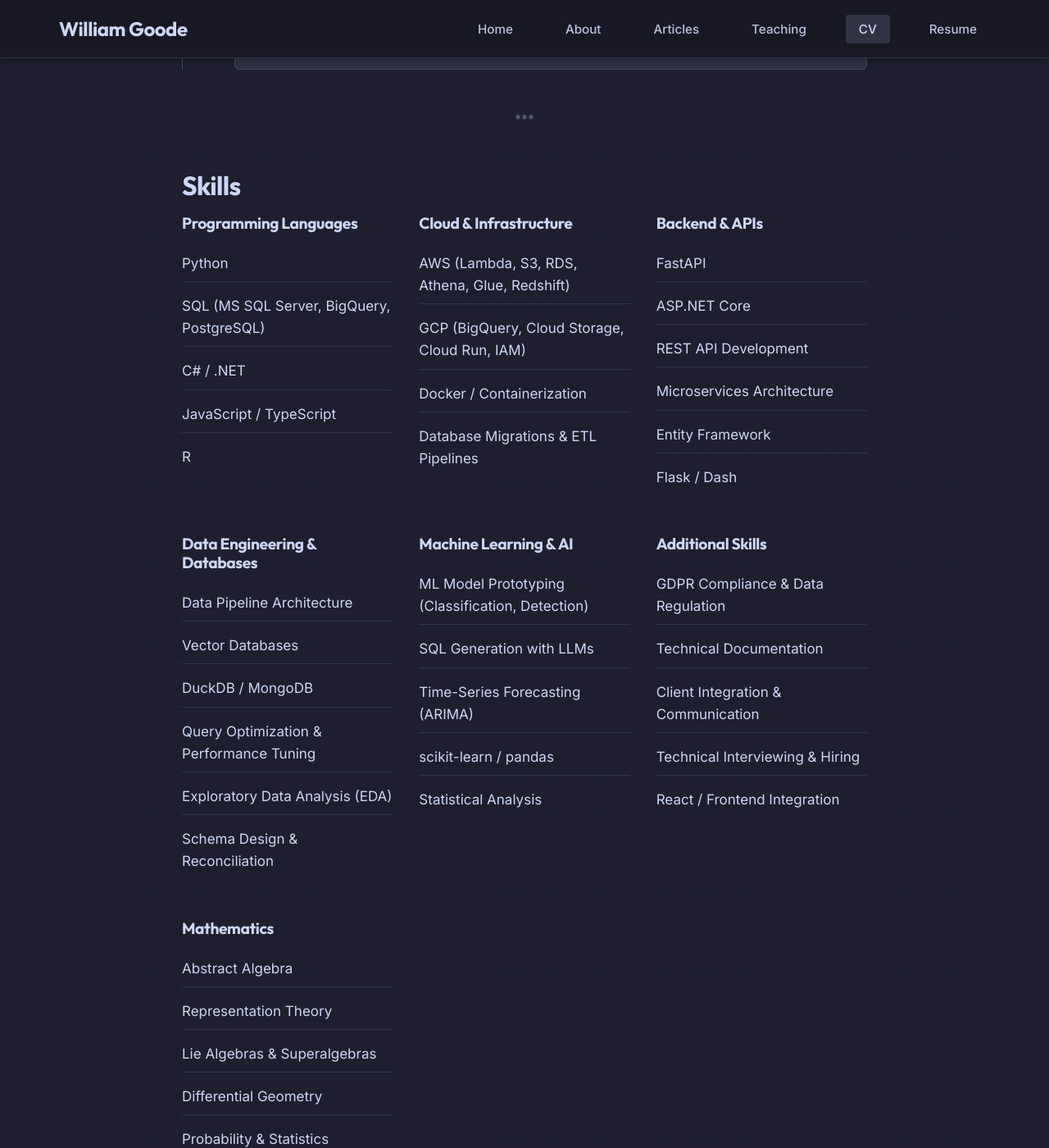
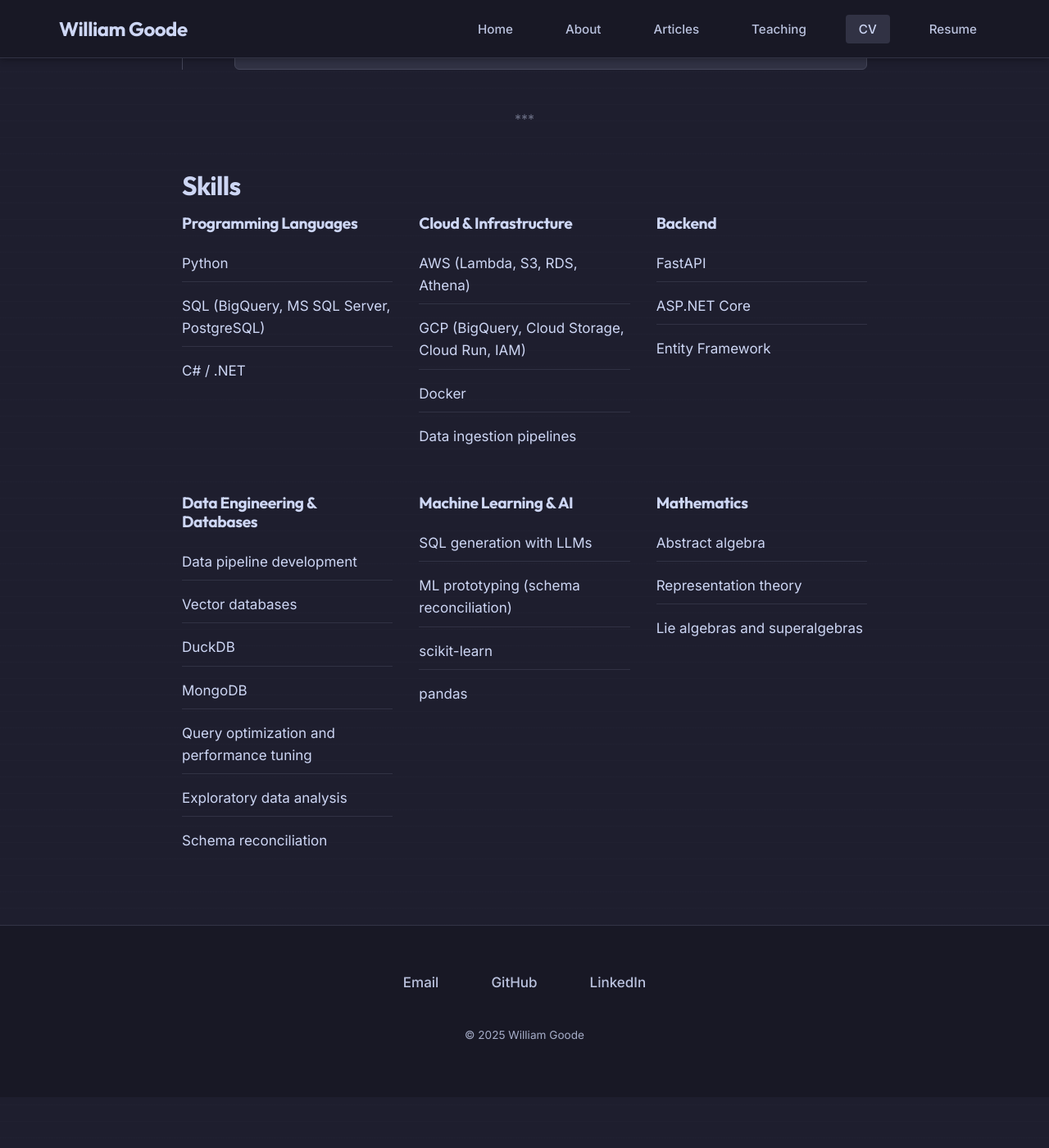
Before and after one commit to william-goode/william-goode.github.io, a Jekyll site: the page built from cv.html, in a window 1280 px wide and 1400 px high, scrolled down 1832 px. Shown: the whole window at 82% size. Built offline with Jekyll 4.4.1, drawn with Linux system fonts in a browser that asks for light colours; after the commit the page ends 3170 px from its top, so only the background shows below that.

Commit message:
Refine technical skills: remove inflated claims, improve clarity

```diff
--- a/_data/cv.yml
+++ b/_data/cv.yml
@@ -177,56 +177,41 @@ skills:
   - category: "Programming Languages"
     items:
       - "Python"
-      - "SQL (MS SQL Server, BigQuery, PostgreSQL)"
+      - "SQL (BigQuery, MS SQL Server, PostgreSQL)"
       - "C# / .NET"
-      - "JavaScript / TypeScript"
-      - "R"
 
   - category: "Cloud & Infrastructure"
     items:
-      - "AWS (Lambda, S3, RDS, Athena, Glue, Redshift)"
+      - "AWS (Lambda, S3, RDS, Athena)"
       - "GCP (BigQuery, Cloud Storage, Cloud Run, IAM)"
-      - "Docker / Containerization"
-      - "Database Migrations & ETL Pipelines"
+      - "Docker"
+      - "Data ingestion pipelines"
 
-  - category: "Backend & APIs"
+  - category: "Backend"
     items:
       - "FastAPI"
       - "ASP.NET Core"
-      - "REST API Development"
-      - "Microservices Architecture"
       - "Entity Framework"
-      - "Flask / Dash"
 
   - category: "Data Engineering & Databases"
     items:
-      - "Data Pipeline Architecture"
-      - "Vector Databases"
-      - "DuckDB / MongoDB"
-      - "Query Optimization & Performance Tuning"
-      - "Exploratory Data Analysis (EDA)"
-      - "Schema Design & Reconciliation"
+      - "Data pipeline development"
+      - "Vector databases"
+      - "DuckDB"
+      - "MongoDB"
+      - "Query optimization and performance tuning"
+      - "Exploratory data analysis"
+      - "Schema reconciliation"
 
   - category: "Machine Learning & AI"
     items:
-      - "ML Model Prototyping (Classification, Detection)"
-      - "SQL Generation with LLMs"
-      - "Time-Series Forecasting (ARIMA)"
-      - "scikit-learn / pandas"
-      - "Statistical Analysis"
-
-  - category: "Additional Skills"
-    items:
-      - "GDPR Compliance & Data Regulation"
-      - "Technical Documentation"
-      - "Client Integration & Communication"
-      - "Technical Interviewing & Hiring"
-      - "React / Frontend Integration"
+      - "SQL generation with LLMs"
+      - "ML prototyping (schema reconciliation)"
+      - "scikit-learn"
+      - "pandas"
 
   - category: "Mathematics"
     items:
-      - "Abstract Algebra"
-      - "Representation Theory"
-      - "Lie Algebras & Superalgebras"
-      - "Differential Geometry"
-      - "Probability & Statistics"
+      - "Abstract algebra"
+      - "Representation theory"
+      - "Lie algebras and superalgebras"
--- a/about.md
+++ b/about.md
@@ -40,11 +40,11 @@ My research focuses on representations of infinite-dimensional Lie algebras and
 
 I develop cloud infrastructure and data pipelines for an AI-powered business intelligence platform. Work includes:
 
-- Data pipeline architecture on AWS (Lambda, S3, RDS, Athena) and GCP (BigQuery, Cloud Run)
+- Data pipeline development on AWS (Lambda, S3, RDS, Athena) and GCP (BigQuery, Cloud Run)
 - FastAPI microservices with Docker containerization
 - SQL generation service with performance tuning for multi-tenant BigQuery
 - GDPR-compliant data workflows and IAM provisioning
-- Database migrations and ETL systems
+- Data ingestion systems
 - Technical integration with enterprise clients
 
 **Previous Positions:**
@@ -56,13 +56,23 @@ I develop cloud infrastructure and data pipelines for an AI-powered business int
 
 ## Technical Skills
 
-**Languages**: Python, SQL (BigQuery, MS SQL Server, PostgreSQL), C#, JavaScript/TypeScript
-**Cloud**: AWS (Lambda, S3, RDS, Athena, Glue), GCP (BigQuery, Cloud Storage, Cloud Run, IAM)
-**Backend**: FastAPI, ASP.NET Core, Flask, Dash
-**Data Engineering**: ETL pipelines, vector databases, DuckDB, MongoDB, query optimization
-**ML/AI**: SQL generation with LLMs, scikit-learn, pandas, time-series modeling (ARIMA)
-**DevOps**: Docker, database migrations, GDPR compliance
-**Mathematics**: Abstract algebra, representation theory, Lie algebras, differential geometry
+**Languages**
+Python, SQL (BigQuery, MS SQL Server, PostgreSQL), C# / .NET
+
+**Cloud & Infrastructure**
+AWS (Lambda, S3, RDS, Athena), GCP (BigQuery, Cloud Storage, Cloud Run, IAM), Docker, Data ingestion pipelines
+
+**Backend**
+FastAPI, ASP.NET Core, Entity Framework
+
+**Data Engineering & Databases**
+Data pipeline development, Vector databases, DuckDB, MongoDB, Query optimization and performance tuning, Exploratory data analysis, Schema reconciliation
+
+**Machine Learning & AI**
+SQL generation with LLMs, ML prototyping (schema reconciliation), scikit-learn, pandas
+
+**Mathematics**
+Abstract algebra, Representation theory, Lie algebras and superalgebras
 
 ---
 
```
Also changed, not shown: 1 other file.
